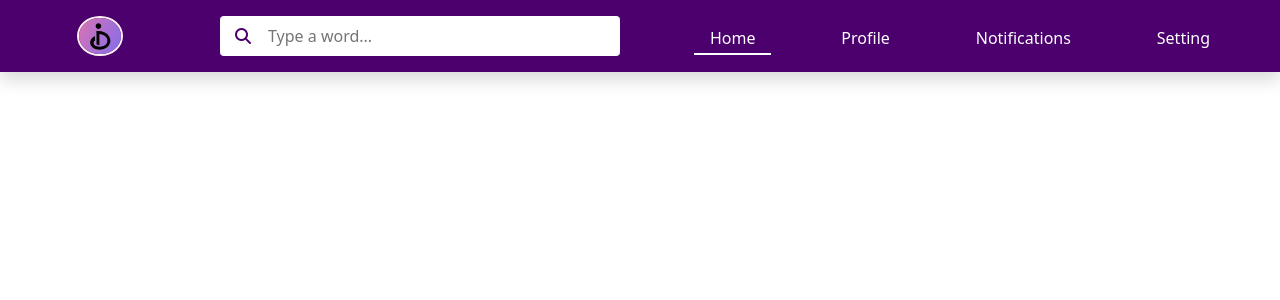
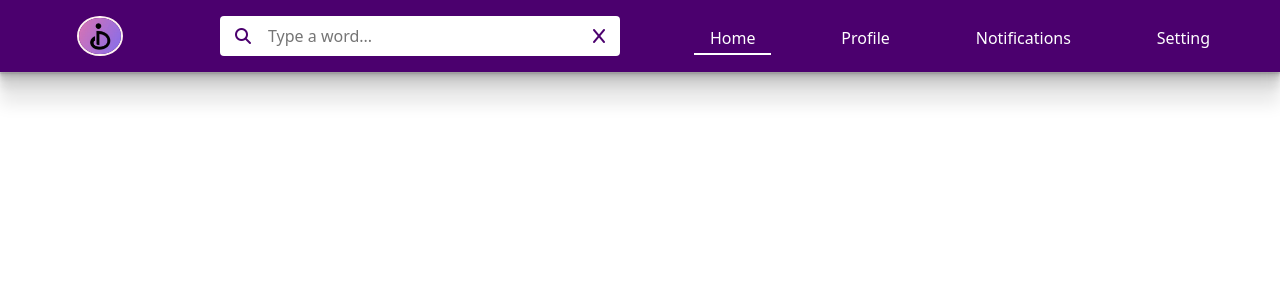
Before and after one commit to coderAung/illuminati-main, a Java web app: page /home in a window 1280 px wide. Shown: the top 300 px of the page. Run offline with Tomcat 11, a stand-in JSP engine, Linux system fonts and the light colour scheme; some libraries are stand-ins or nearby versions.

Commit message:
decorate nav bar

```diff
--- a/social-app/src/main/webapp/component/nav-bar.jsp
+++ b/social-app/src/main/webapp/component/nav-bar.jsp
@@ -7,9 +7,10 @@
 <c:url var="notifications" value="/notifications"></c:url>
 <c:url var="setting" value="/setting"></c:url>
 <c:url var="profile" value="/profile"></c:url>
+
 <c:url var="image" value="/img/logo.jpg"></c:url>
 
-<div class="navbar py-3 d-flex mb-3 shadow">
+<div class="navbar py-3 d-flex mb-3">
 	<div class="logo mx-auto">
 		<img src="${image}" alt="Logo">
 	</div>
@@ -17,10 +18,15 @@
 	<!-- Search Bar start -->
 	<div class="search-bar">
 		<form action="#" class="w-100" method="get">
-			<i class="fas fa-search icon"></i>
-			<input type="text" name="query"
+			<span class="icon pointer">
+				<i class="fas fa-search"></i>
+			</span>
+			<input type="text" name=""
 			class="w-100 ps-5 pe-2 py-2 rounded"
 				placeholder="Type a word...">
+			<span class="close pointer">
+				<i class="fas fa-x pointer"></i>
+			</span>
 		</form>
 	</div>
 	<!-- Search Bar end -->
--- a/social-app/src/main/webapp/resource/css/nav-bar.css
+++ b/social-app/src/main/webapp/resource/css/nav-bar.css
@@ -2,6 +2,11 @@
 
 .navbar {
 	background-color: #4b006e;
+	box-shadow: rgba(0, 0, 0, 0.09) 0px 2px 1px,
+				rgba(0, 0, 0, 0.09) 0px 4px 2px,
+				rgba(0, 0, 0, 0.09) 0px 8px 4px,
+				rgba(0, 0, 0, 0.09) 0px 16px 8px,
+				rgba(0, 0, 0, 0.09) 0px 32px 16px;
 }
 
 .logo img {
@@ -40,6 +45,18 @@
 	color: #4b006e;
 }
 
+.search-bar .close {
+	position: absolute;
+	right: 15px;
+	top: 50%;
+	transform: translateY(-50%);
+	color: #4b006e;
+}
+
+.pointer {
+	cursor: pointer;
+}
+
 .nav-link {
 	position: relative;
 	display: inline-block;
```
Also changed, not shown: social-app/src/main/webapp/css/bootstrap.jsp (deleted, +0 -9 lines).
